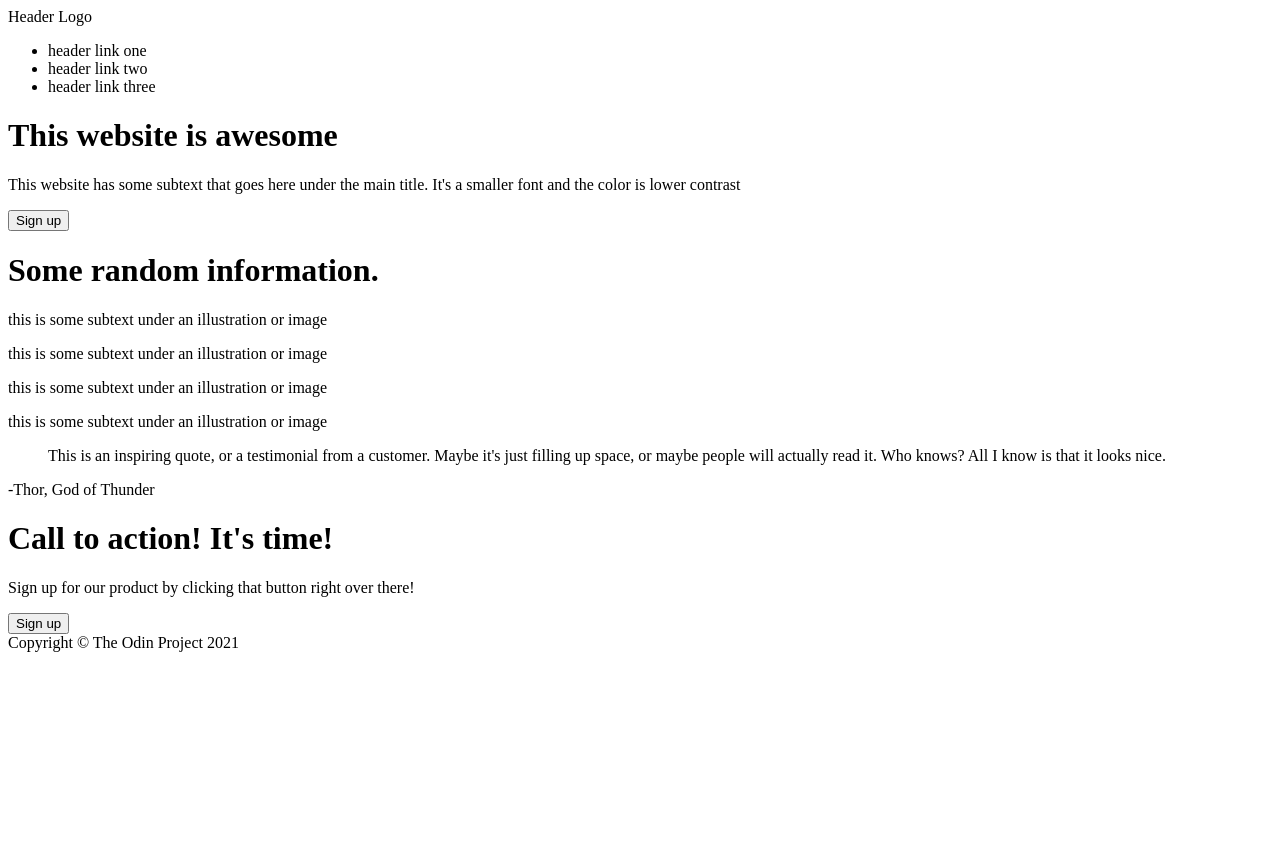
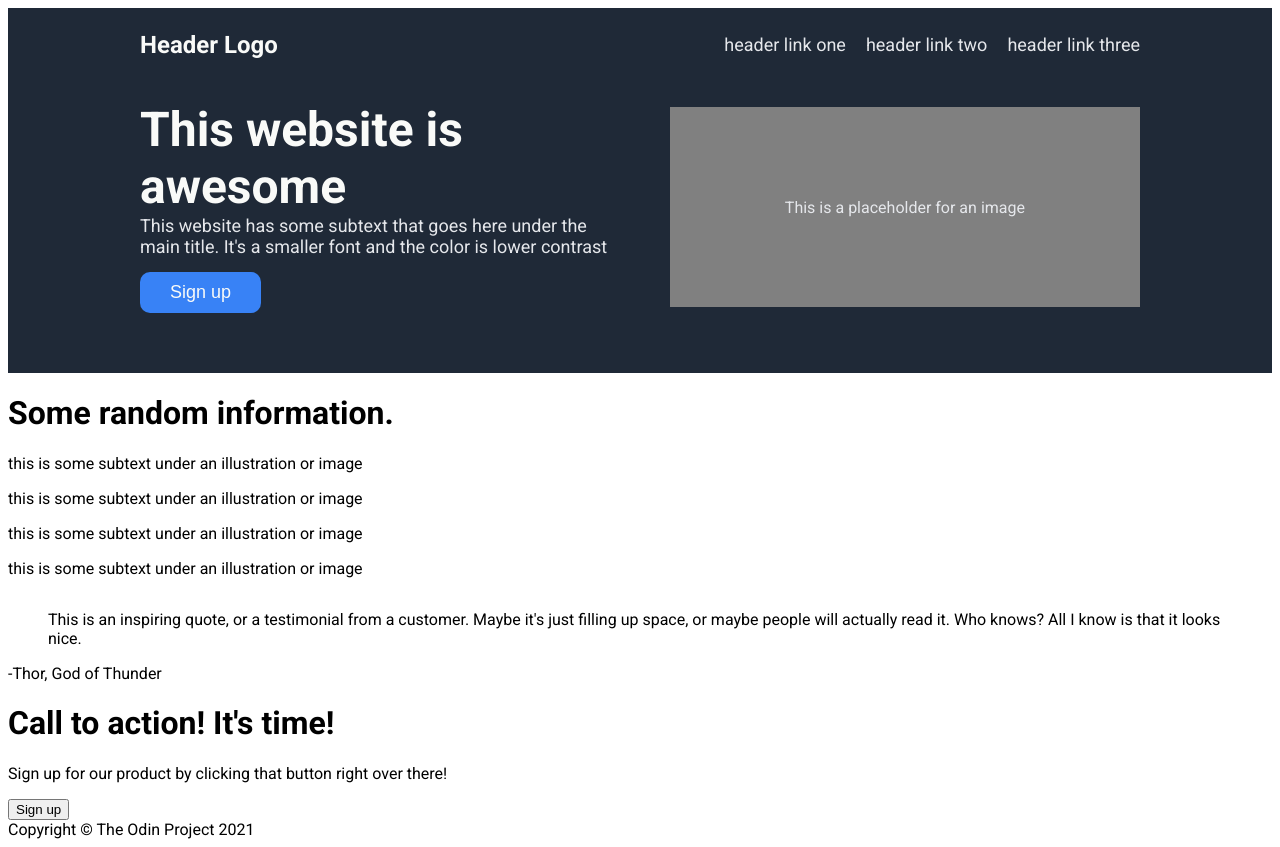
Before and after one commit to lw-a/top-landing-page, a plain HTML site: page index.html in a window 1280 px wide. Before the commit the page ends 800 px from the top, so only its background shows below. Drawn offline with Linux system fonts and the light colour scheme.

Commit message:
Add style to header and hero

```diff
--- a/index.html
+++ b/index.html
@@ -8,14 +8,15 @@
     <title>TOP - Landing Page</title>
 </head>
 <body>
+    <div class="top">
         <div class="header">
             <div class="logo">
                 Header Logo
             </div>
                 <ul class="links">
-                <li>header link one</li>
-                <li>header link two</li>
-                <li>header link three</li>
+                    <li><a href="#">header link one</a></li>
+                    <li><a href="#">header link two</a></li>
+                    <li><a href="#">header link three</a></li>
                 </ul>
         </div>
 
@@ -27,9 +28,11 @@
                 <button class="hero-button">Sign up</button>
             </div>
             <div class="hero-img">
-
+                This is a placeholder for an image
             </div>
         </div>
+    </div>
+
 
     <div class="info">
         <h1>Some random information.</h1>
--- a/style.css
+++ b/style.css
@@ -0,0 +1,90 @@
+@import url('https://fonts.googleapis.com/css2?family=Roboto:wght@400;700&display=swap');
+
+body {
+    font-family: Roboto, sans-serif;
+    display: flex;
+    flex-direction: column;
+}
+
+.top {
+    background-color: #1f2937;
+    padding-top: 10px;
+    padding-left: 10px;
+    padding-right: 10px;
+}
+
+.header {
+    display: flex;
+    align-items: center;
+}
+
+.logo {
+    font-size: 24px;
+    font-weight: bold;
+    color: #f9faf8;
+}
+
+ul {
+    list-style-type: none;
+    display: flex;
+    gap: 20px;
+    margin-left: auto;
+}
+
+a {
+    text-decoration: none;
+    color: #e5e7eb;
+    font-size: 18px;
+}
+
+.hero {
+    display: flex;
+    align-items: center;
+    padding-top: 30px;
+    padding-bottom: 60px;
+}
+
+.hero h1 {
+    font-size: 48px;
+    font-weight: 900;
+    color: #f9faf8;
+    margin: 0px;
+}
+
+.hero p {
+    font-size: 18px;
+    color: #e5e7eb;
+    margin: 0px;
+}
+
+.hero-button {
+    background-color: #3882f6;
+    color: #f9faf8;
+    text-align: center;
+    border-style: none;
+    border-radius: 10px;
+    font-size: 18px;
+    padding: 10px 30px;
+    margin-top: 15px;
+}
+
+.hero-img {
+    background-color: grey;
+    width: 900px;
+    height: 200px;
+    color: #e5e7eb;
+    display: flex;
+    justify-content: center;
+    align-items: center;
+    margin-left: 50px;
+}
+
+.header,
+.hero {
+    max-width: 1000px;
+    margin: 0 auto;
+}
+
+.info {
+
+}
```
Lines whose indentation alone changed are shown as unchanged.
